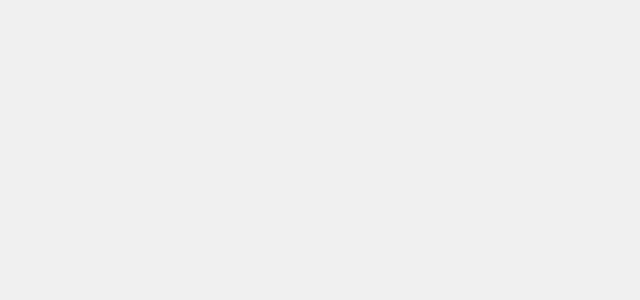
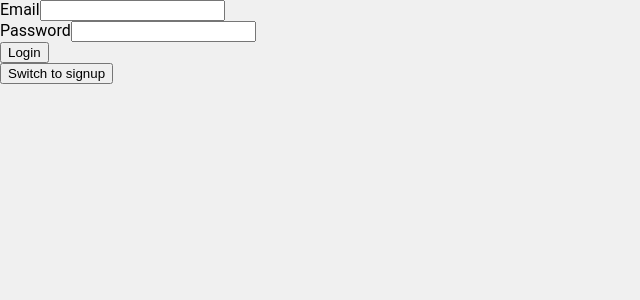
Before and after one commit to yehorDorosh/blog, an Angular app: page /user in a window 1280 px wide. Before the commit this address led to /. Shown: the top 300 px of the page, without its empty margins (0-640 px from the left). Built offline with nearby package versions, Linux system fonts and the light colour scheme.

Commit message:
Add user page

```diff
--- a/src/app/app.routes.ts
+++ b/src/app/app.routes.ts
@@ -1,6 +1,7 @@
 import { Routes } from '@angular/router';
 import { HomeComponent } from './pages/home/home.component';
 import { ArticleComponent } from './pages/article/article.component';
+import { AuthComponent } from './pages/auth/auth.component';
 
 export const routes: Routes = [{
     path: '',
@@ -8,4 +9,7 @@ export const routes: Routes = [{
 }, {
     path: 'blog/:paramArticleId',
     component: ArticleComponent
+}, {
+    path: 'user',
+    component: AuthComponent
 }];
--- /dev/null
+++ b/src/app/pages/auth/auth.component.html
@@ -0,0 +1,8 @@
+
+@if (formSwitcher() === 'signup') {
+    <app-signup-form />
+} @else {
+    <app-login-form />
+}
+
+<button (click)="onSwitchForm()">Switch to {{ formSwitcher() === 'signup' ? 'login' : 'signup' }}</button>
--- /dev/null
+++ b/src/app/pages/auth/auth.component.ts
@@ -0,0 +1,20 @@
+import { Component, signal } from '@angular/core';
+import { SignupFormComponent } from "../../user/signup-form/signup-form.component";
+import { LoginFormComponent } from "../../user/login-form/login-form.component";
+
+@Component({
+  selector: 'app-auth',
+  standalone: true,
+  imports: [SignupFormComponent, LoginFormComponent],
+  templateUrl: './auth.component.html',
+  styleUrl: './auth.component.scss'
+})
+export class AuthComponent {
+  formSwitcher = signal<'login' | 'signup'>('login');
+
+  onSwitchForm() {
+    this.formSwitcher.update((value) => {
+      return value === 'login' ? 'signup' : 'login';
+    })
+  }
+}
--- a/src/app/pages/home/home.component.html
+++ b/src/app/pages/home/home.component.html
@@ -1,8 +1,4 @@
 <h1>Home page</h1>
-
-<app-signup-form />
-
-<app-login-form />
 
 <app-create-article />
 
--- a/src/app/pages/home/home.component.ts
+++ b/src/app/pages/home/home.component.ts
@@ -1,6 +1,4 @@
 import { Component, inject } from '@angular/core';
-import { LoginFormComponent } from "../../user/login-form/login-form.component";
-import { SignupFormComponent } from "../../user/signup-form/signup-form.component";
 import { CreateArticleComponent } from "../../blog/create-article/create-article.component";
 import { UserService } from "../../user/user.service";
 import { BlogListComponent } from "../../blog/blog-list/blog-list.component";
@@ -8,7 +6,7 @@ import { BlogListComponent } from "../../blog/blog-list/blog-list.component";
 @Component({
   selector: 'app-home',
   standalone: true,
-  imports: [LoginFormComponent, SignupFormComponent, CreateArticleComponent, BlogListComponent],
+  imports: [CreateArticleComponent, BlogListComponent],
   templateUrl: './home.component.html',
   styleUrl: './home.component.scss'
 })
--- a/src/app/user/login-form/login-form.component.ts
+++ b/src/app/user/login-form/login-form.component.ts
@@ -4,6 +4,7 @@ import { ReactiveFormsModule, FormGroup, FormControl } from '@angular/forms';
 import { UserService } from '../user.service';
 import { User } from '../user.model';
 import { environment } from '../../../environments/environment';
+import { Router } from '@angular/router';
 
 @Component({
   selector: 'app-login-form',
@@ -15,6 +16,7 @@ import { environment } from '../../../environments/environment';
 export class LoginFormComponent {
   private httpClient = inject(HttpClient);
   private userService = inject(UserService);
+  private router = inject(Router);
 
   form = new FormGroup({
     email: new FormControl(''),
@@ -38,6 +40,7 @@ export class LoginFormComponent {
           localId: response.localId,
           logOutDate: null
         });
+        this.router.navigate(['/']);
       },
       error: (error) => {
         console.error(error);
```
Also changed, not shown: src/app/pages/auth/auth.component.scss (added).
